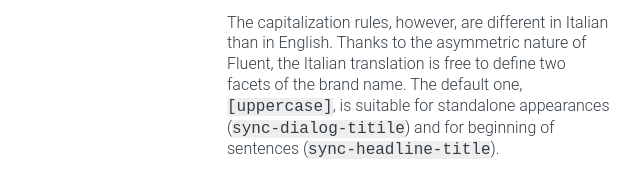
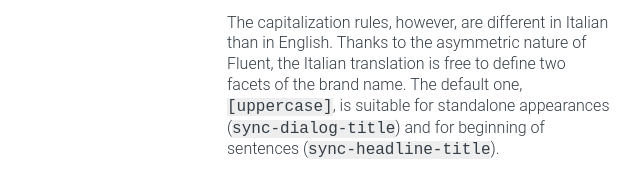
Before and after one commit to projectfluent/projectfluent.github.io, a website: page public/index.html in a window 1280 px wide. Shown: the part 2604-2778 px from the top of the page, 493-1133 px from the left. Drawn offline with Linux system fonts and the light colour scheme; a web font is replaced by a local one.

Commit message:
fix typo (#28)

```diff
--- a/public/index.html
+++ b/public/index.html
@@ -240,7 +240,7 @@
               than in English. Thanks to the asymmetric nature of Fluent, the
               Italian translation is free to define two facets of the brand
               name. The default one, <code>[uppercase]</code>, is suitable
-              for standalone appearances (<code>sync-dialog-titile</code>)
+              for standalone appearances (<code>sync-dialog-title</code>)
               and for beginning of sentences
               (<code>sync-headline-title</code>).
 
```
